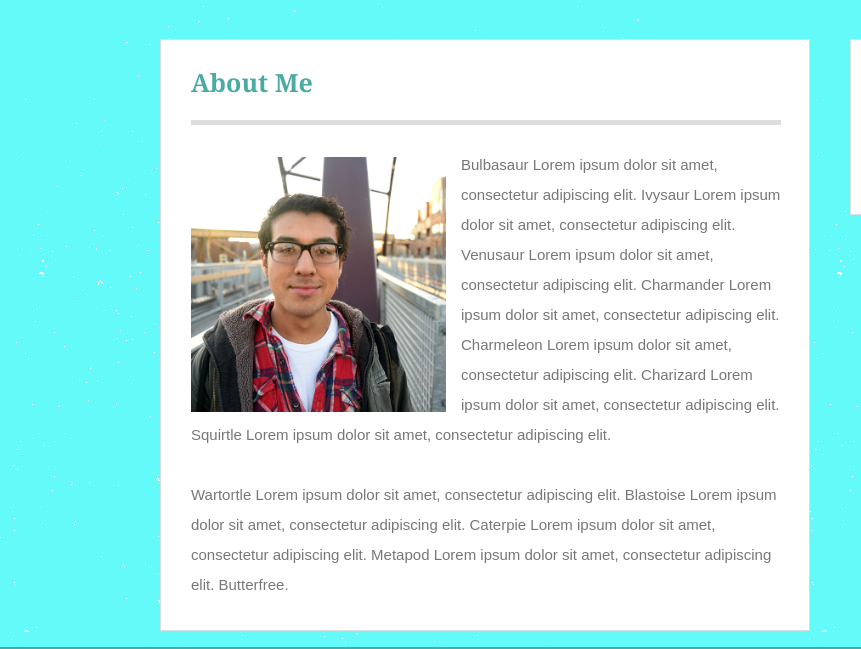
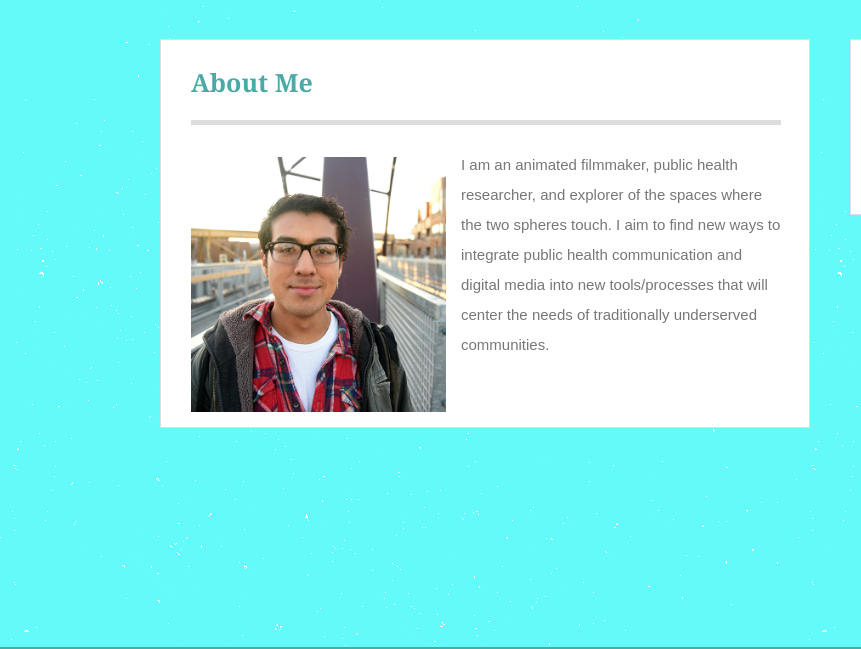
Before and after one commit to smendez92/Basic-Portfolio, a plain HTML site: page index.html in a window 1280 px wide. Shown: the part 73-722 px from the top of the page, 0-861 px from the left. Drawn offline with Linux system fonts and the light colour scheme.

Commit message:
final update

```diff
--- a/assets/css/style.css
+++ b/assets/css/style.css
@@ -212,7 +212,6 @@ input[type=submit] {
 .rightcontainerheading{
 	color: #4aaaa5;
 	width: 230px;
-	padding: 10;
 	margin: auto;
 	text-align: center;
     border-bottom: thin solid #dddddd;
--- a/index.html
+++ b/index.html
@@ -25,9 +25,9 @@
 			<div class="leftcontainerheading">About Me</div>
 			<div class="leftcontainerbody">
 				<img class="profpic" src="./assets/images/SRM photo.jpg">
-				<p>Bulbasaur Lorem ipsum dolor sit amet, consectetur adipiscing elit. Ivysaur Lorem ipsum dolor sit amet, consectetur adipiscing elit. Venusaur Lorem ipsum dolor sit amet, consectetur adipiscing elit. Charmander Lorem ipsum dolor sit amet, consectetur adipiscing elit. Charmeleon Lorem ipsum dolor sit amet, consectetur adipiscing elit. Charizard Lorem ipsum dolor sit amet, consectetur adipiscing elit. Squirtle Lorem ipsum dolor sit amet, consectetur adipiscing elit.</p>
+				<p>I am an animated filmmaker, public health researcher, and explorer of the spaces where the two spheres touch. I aim to find new ways to integrate public health communication and digital media into new tools/processes that will center the needs of traditionally underserved communities.</p>
 				<br>
-				<p>Wartortle Lorem ipsum dolor sit amet, consectetur adipiscing elit. Blastoise Lorem ipsum dolor sit amet, consectetur adipiscing elit. Caterpie Lorem ipsum dolor sit amet, consectetur adipiscing elit. Metapod Lorem ipsum dolor sit amet, consectetur adipiscing elit. Butterfree.</p>
+				<p></p>
 			</div>
 		</section>
 
```
